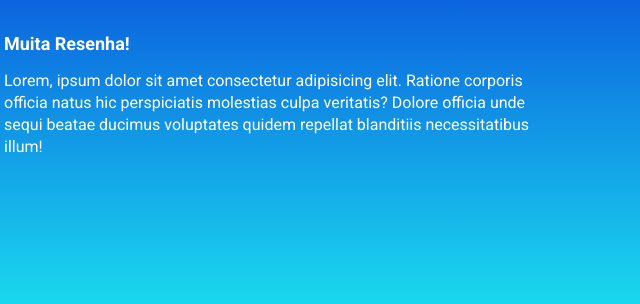
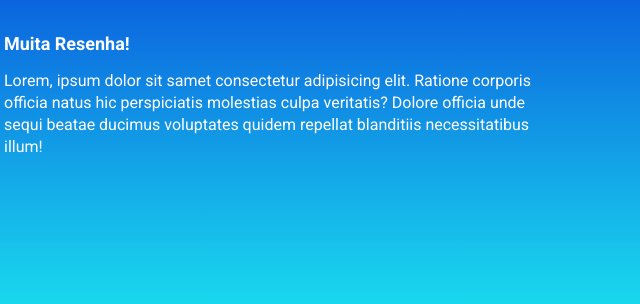
Before and after one commit to gabrielquiri/aniversario, a website built with Parcel: page src/index.html in a window 1280 px wide. Shown: the part 1751-2055 px from the top of the page, 556-1196 px from the left. Built offline with nearby package versions, Linux system fonts and the light colour scheme.

Commit message:
teste_branch

```diff
--- a/src/index.html
+++ b/src/index.html
@@ -80,7 +80,7 @@
             <div class="event__details">
                 <h2 class="event__details__title">Muita Resenha!</h2>
                 <p class="event__details__description">
-                    Lorem, ipsum dolor sit amet consectetur adipisicing elit. Ratione corporis  officia natus hic perspiciatis molestias culpa veritatis? Dolore officia unde sequi beatae ducimus voluptates quidem repellat blanditiis necessitatibus illum!
+                    Lorem, ipsum dolor sit samet consectetur adipisicing elit. Ratione corporis  officia natus hic perspiciatis molestias culpa veritatis? Dolore officia unde sequi beatae ducimus voluptates quidem repellat blanditiis necessitatibus illum!
                 </p>
             </div>
             <img class="event__image" src="./images/resenha.jpg" alt="Front-end">
```
